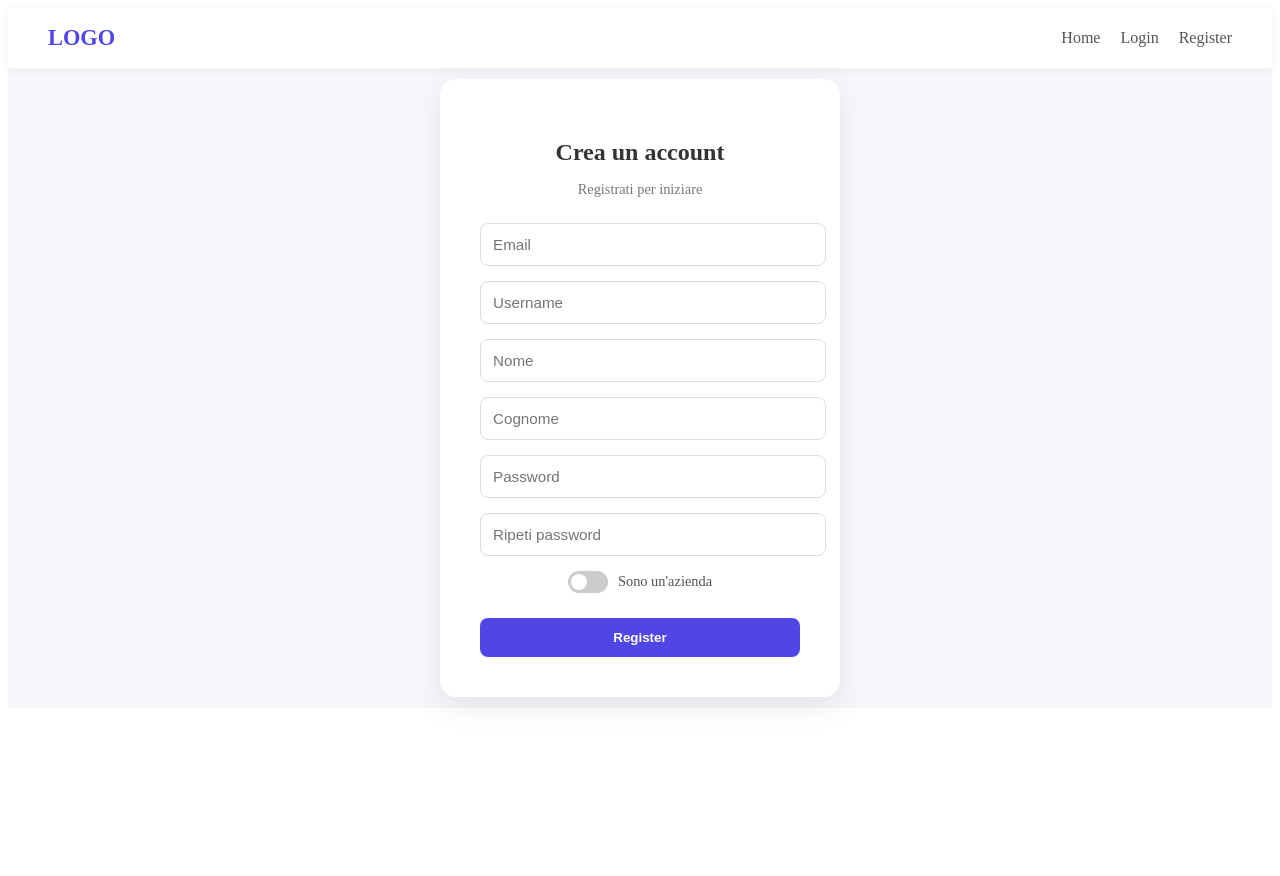
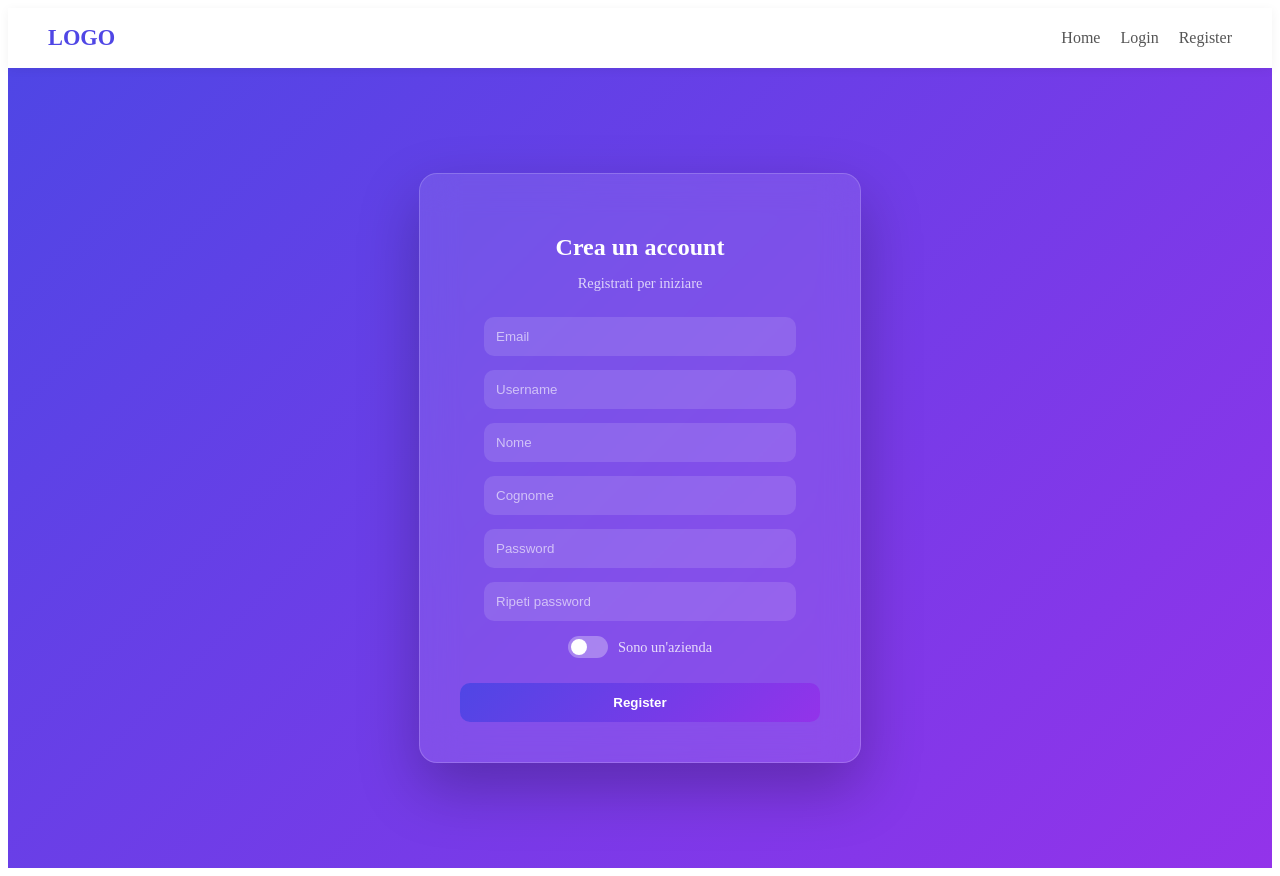
Before and after one commit to theMANGOlorian/webappTelefonia, an Angular app in the folder webui/: page /register in a window 1280 px wide. Before the commit the page ends 800 px from the top, so only its background shows below. Built offline with nearby package versions, Linux system fonts and the light colour scheme.

Commit message:
fix and restyling

```diff
--- a/webui/src/app/features/auth/login/login.component.scss
+++ b/webui/src/app/features/auth/login/login.component.scss
@@ -77,6 +77,8 @@
   text-align: center;
   color: white;
 
+  animation: fadeIn 0.5s ease;
+
   h2 {
     margin-bottom: 8px;
   }
@@ -147,3 +149,15 @@
     }
   }
 }
+
+/* ✨ animazione ingresso */
+@keyframes fadeIn {
+  from {
+    opacity: 0;
+    transform: translateY(15px);
+  }
+  to {
+    opacity: 1;
+    transform: translateY(0);
+  }
+}
--- a/webui/src/app/features/auth/register/register.component.scss
+++ b/webui/src/app/features/auth/register/register.component.scss
@@ -2,44 +2,66 @@
   display: flex;
   justify-content: center;
   align-items: center;
-  height: 80vh;
-  background: #f5f7fb;
+  min-height: 100vh;
+
+  /* stesso stile app (coerente con login/home) */
+  background: linear-gradient(135deg, #4f46e5, #9333ea);
+
+  position: relative;
+  overflow: hidden;
 }
 
+/* 🧊 glass card */
 .auth-form {
-  background: white;
+  width: 360px;
   padding: 40px;
-  border-radius: 16px;
-  width: 320px;
-  box-shadow: 0 10px 30px rgba(0, 0, 0, 0.08);
+  border-radius: 18px;
+
+  background: rgba(255, 255, 255, 0.10);
+  backdrop-filter: blur(18px);
+  -webkit-backdrop-filter: blur(18px);
+
+  border: 1px solid rgba(255, 255, 255, 0.18);
+
+  box-shadow: 0 25px 60px rgba(0, 0, 0, 0.25);
+
   text-align: center;
+  color: white;
+
+  animation: fadeIn 0.5s ease;
 
   h2 {
-    margin-bottom: 10px;
-    color: #333;
+    margin-bottom: 8px;
   }
 
   p {
     margin-bottom: 25px;
-    color: #777;
+    opacity: 0.75;
     font-size: 0.9rem;
   }
 
   .form-group {
-    margin-bottom: 15px;
+    margin-bottom: 14px;
 
     input {
-      width: 100%;
+      width: 80%;
       padding: 12px;
-      border-radius: 8px;
-      border: 1px solid #ddd;
+
+      border-radius: 10px;
+      border: none;
       outline: none;
-      font-size: 0.95rem;
-      transition: all 0.2s ease;
+
+      background: rgba(255, 255, 255, 0.12);
+      color: white;
+
+      transition: 0.2s ease;
+
+      &::placeholder {
+        color: rgba(255, 255, 255, 0.6);
+      }
 
       &:focus {
-        border-color: #4f46e5;
-        box-shadow: 0 0 0 2px rgba(79, 70, 229, 0.1);
+        background: rgba(255, 255, 255, 0.2);
       }
     }
   }
@@ -47,33 +69,38 @@
   button {
     width: 100%;
     padding: 12px;
-    background: #4f46e5;
+
+    border: none;
+    border-radius: 10px;
+
+    background: linear-gradient(135deg, #4f46e5, #9333ea);
     color: white;
-    border: none;
-    border-radius: 8px;
+
     font-weight: bold;
     cursor: pointer;
+
+    transition: 0.2s ease;
+
     margin-top: 10px;
-    transition: all 0.2s ease;
 
     &:hover {
-      background: #4338ca;
-      transform: translateY(-1px);
+      transform: translateY(-2px);
+      opacity: 0.9;
     }
   }
 
-  /* SWITCH CONTAINER */
   .switch-container {
     display: flex;
+    justify-content: center;
     align-items: center;
+
     gap: 10px;
     margin: 15px 0;
-    justify-content: center;
+
     font-size: 0.9rem;
-    color: #555;
+    color: rgba(255, 255, 255, 0.8);
   }
 
-  /* SWITCH */
   .switch {
     position: relative;
     display: inline-block;
@@ -88,27 +115,33 @@
 
     .slider {
       position: absolute;
+      inset: 0;
       cursor: pointer;
-      inset: 0;
-      background-color: #ccc;
+
+      background: rgba(255, 255, 255, 0.3);
       border-radius: 34px;
+
       transition: 0.3s;
 
       &::before {
         content: "";
         position: absolute;
+
         height: 16px;
         width: 16px;
+
         left: 3px;
         bottom: 3px;
-        background-color: white;
+
+        background: white;
         border-radius: 50%;
+
         transition: 0.3s;
       }
     }
 
     input:checked + .slider {
-      background-color: #4f46e5;
+      background: #ffffff;
     }
 
     input:checked + .slider::before {
@@ -116,3 +149,15 @@
     }
   }
 }
+
+/* ✨ animazione ingresso */
+@keyframes fadeIn {
+  from {
+    opacity: 0;
+    transform: translateY(15px);
+  }
+  to {
+    opacity: 1;
+    transform: translateY(0);
+  }
+}
```
